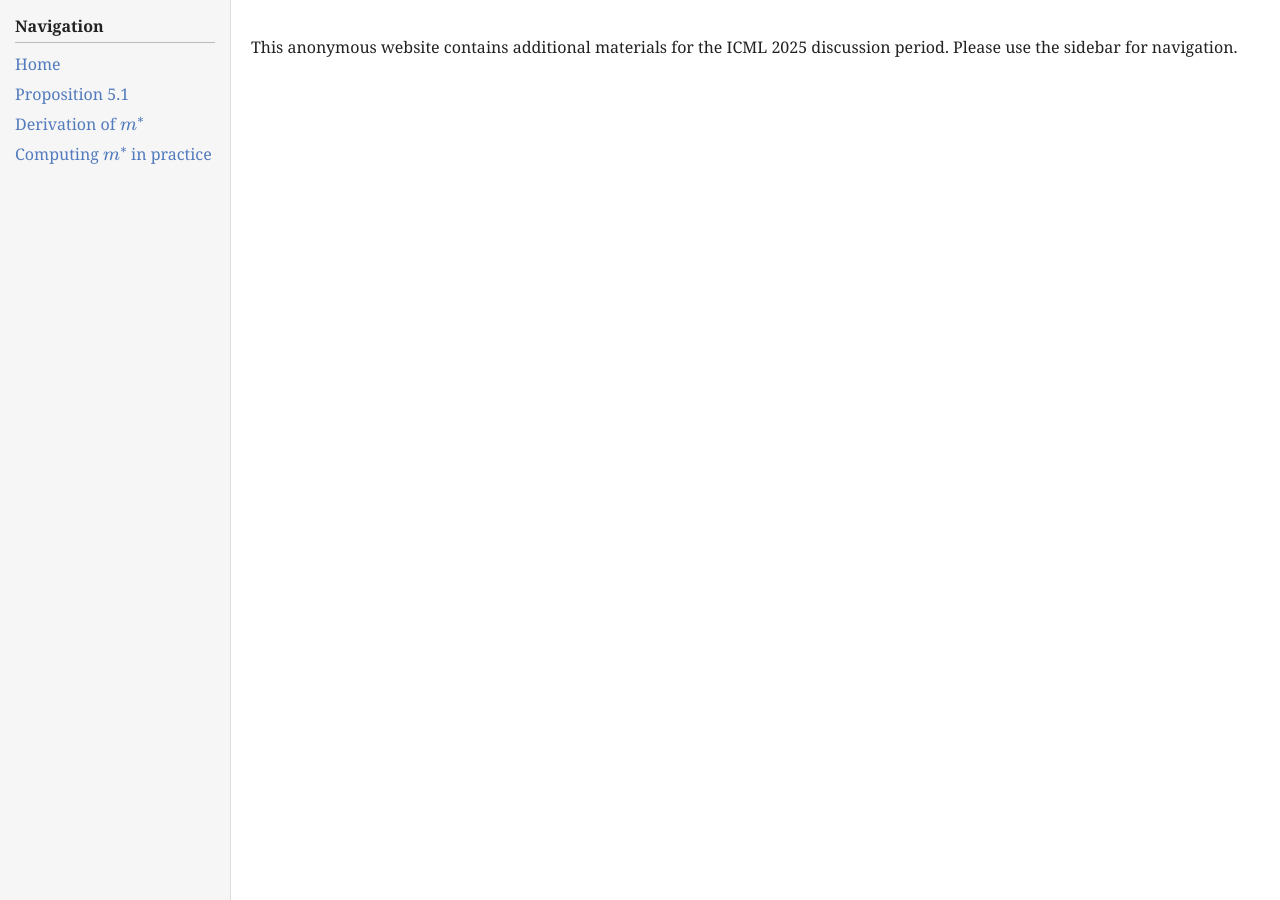
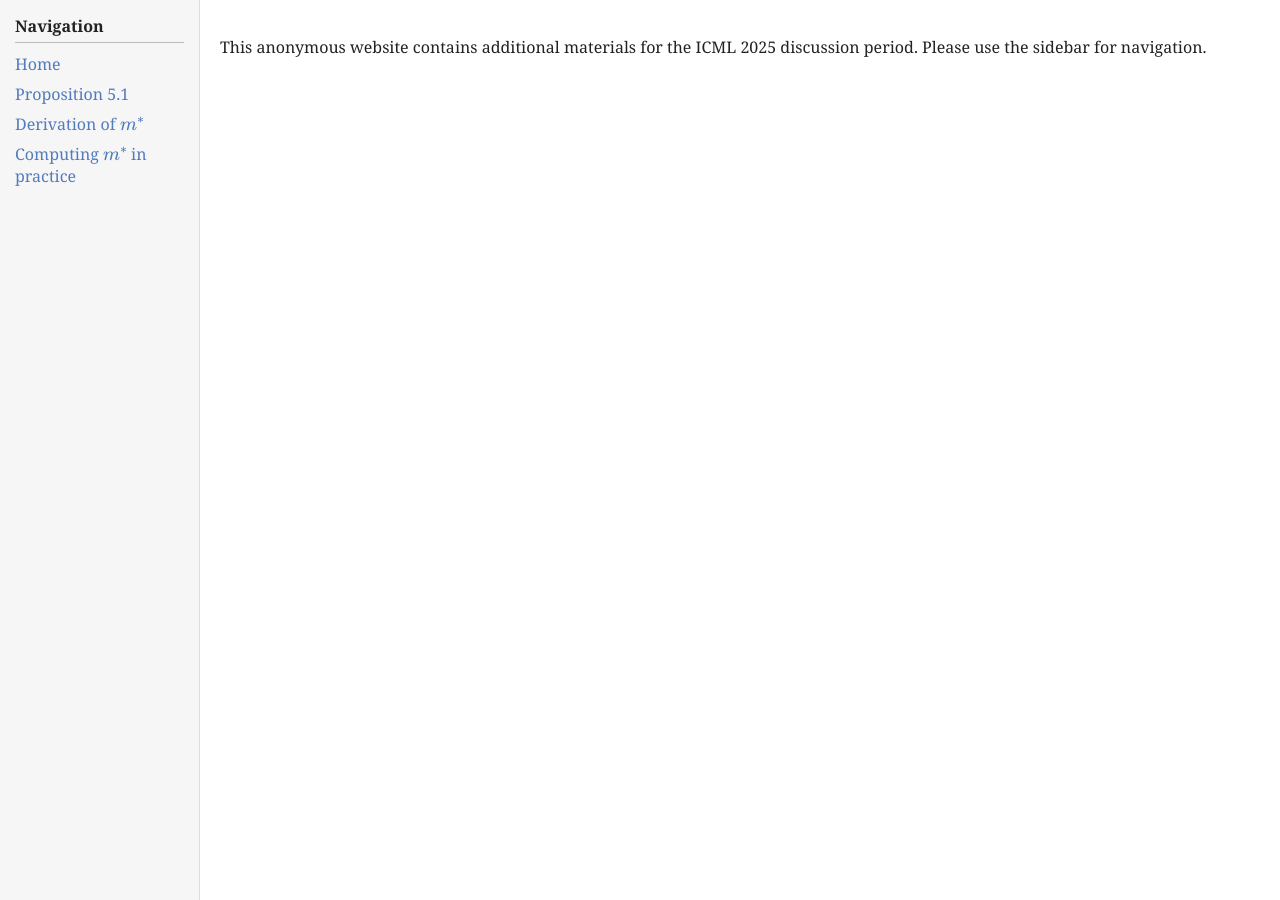
Before and after one commit to math-imposter/math-imposter.github.io, a Jekyll site: the page built from index.md, in a window 1280 px wide. Built offline with Jekyll 4.4.1, drawn with Linux system fonts in a browser that asks for light colours.

Commit message:
attempt to control size of sidebar

```diff
--- a/assets/css/style.css
+++ b/assets/css/style.css
@@ -1,3 +1,7 @@
+* {
+    box-sizing: border-box;
+}
+
 body {
     font-family: Georgia, serif;
     margin: 0;
@@ -17,6 +21,7 @@ body {
     border-right: 1px solid #ddd;
     padding: 15px;
     width: 200px;
+    overflow-wrap: break-word; /* prevents overflow from long equations/links */
 }
 
 .menu-category {
```
